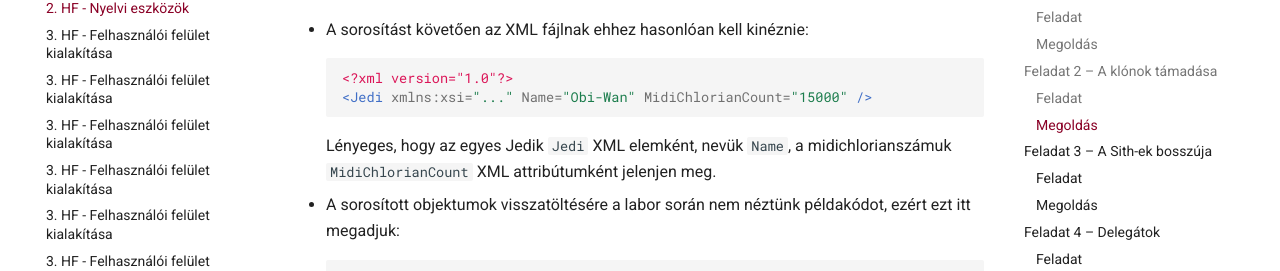
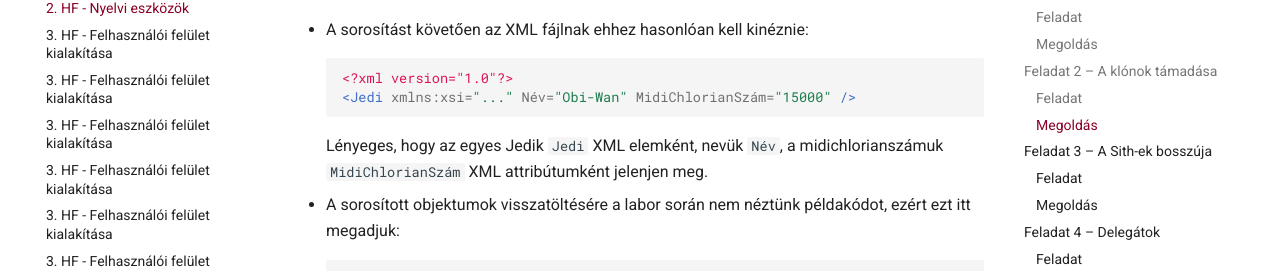
Before and after one commit to bmeviauab00/szoftvertechnikak, an MkDocs documentation site: the page built from docs/hazi/2-nyelvi-eszkozok/index.md, in a window 1280 px wide and 900 px high, scrolled down 2604 px. Shown: the part 172-443 px from the top of the window. Built offline with MkDocs 1.6.1 and Material for MkDocs 9.7.7, drawn with Linux system fonts in a browser that asks for light colours; comment, search, counter and statistics services are not loaded; the version menu is left out.

Commit message:
2. feladat XML attribútumok magyarra írása
A 60. sor szerint ezek magyarul kell megjelenjenek.

````diff
--- a/docs/hazi/2-nyelvi-eszkozok/index.md
+++ b/docs/hazi/2-nyelvi-eszkozok/index.md
@@ -94,10 +94,10 @@ A megoldáshoz az alábbi segítségeket adjuk:
 
     ```xml
     <?xml version="1.0"?>
-    <Jedi xmlns:xsi="..." Name="Obi-Wan" MidiChlorianCount="15000" />
+    <Jedi xmlns:xsi="..." Név="Obi-Wan" MidiChlorianSzám="15000" />
     ```
 
-    Lényeges, hogy az egyes Jedik `Jedi` XML elemként, nevük `Name`, a midichlorianszámuk `MidiChlorianCount` XML attribútumként jelenjen meg.
+    Lényeges, hogy az egyes Jedik `Jedi` XML elemként, nevük `Név`, a midichlorianszámuk `MidiChlorianSzám` XML attribútumként jelenjen meg.
 
 - A sorosított objektumok visszatöltésére a labor során nem néztünk példakódot, ezért ezt itt megadjuk:
 
````
